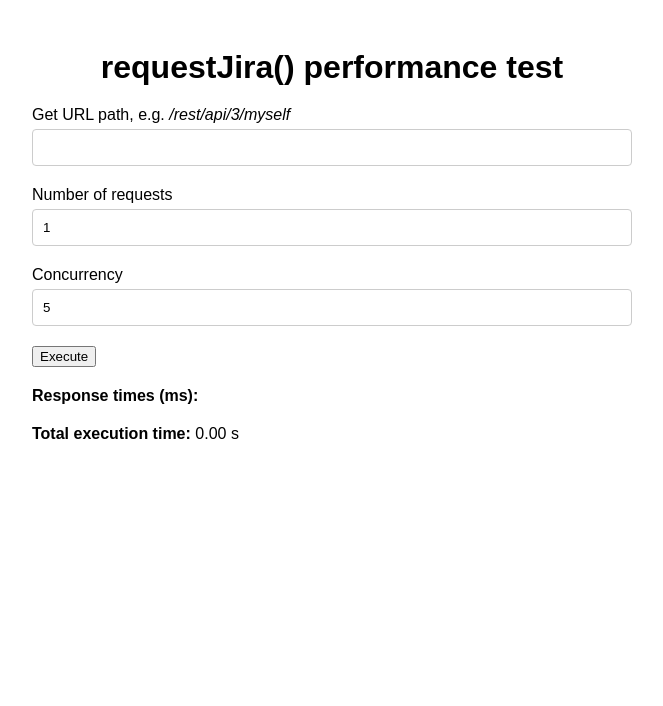
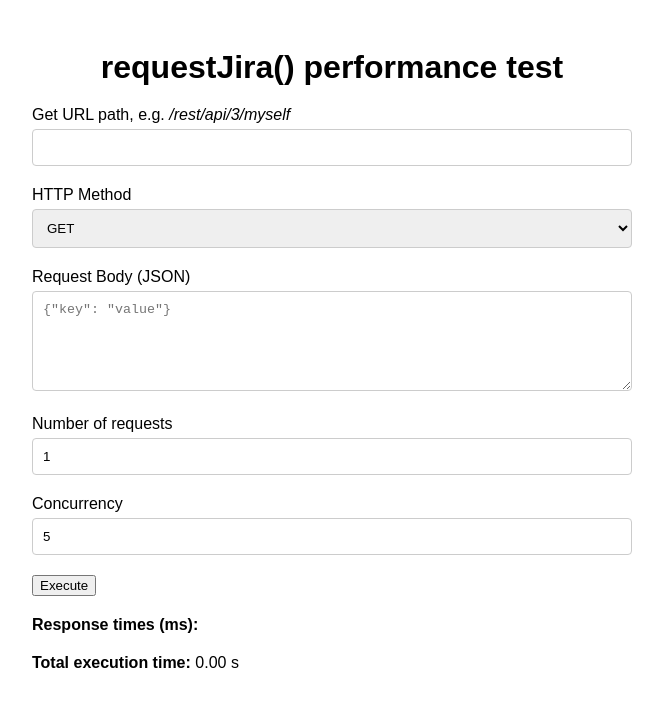
Before and after one commit to imanolov-appfire/api-perf, a React (Create React App) app in the folder static/api-perf/: page / in a window 1280 px wide. Shown: the top 706 px of the page, without its empty margins (308-971 px from the left). Built offline with nearby package versions, Linux system fonts and the light colour scheme.

Commit message:
Add method and body

```diff
--- a/static/api-perf/src/App.js
+++ b/static/api-perf/src/App.js
@@ -25,16 +25,18 @@
   marginBottom: "20px",
 };
 
-export const forgeRequest = async (url) => {
+export const forgeRequest = async ({ url, method, body }) => {
   const { requestJira } = await import("@forge/bridge");
 
   const start = performance.now();
   await requestJira(url, {
-    method: "GET",
+    method,
     headers: {
       Accept: "application/json",
       "Content-Type": "application/json",
+      "Cache-Control": "no-cache",
     },
+    body: body ? JSON.stringify(body) : undefined,
   });
   const end = performance.now();
 
@@ -43,13 +45,14 @@
   return end - start;
 };
 
-export const connectRequest = (url) =>
+export const connectRequest = ({ url, method, body }) =>
   new Promise((resolve, reject) => {
     const start = performance.now();
 
     window.AP.request(url, {
       contentType: "application/json",
-      method: "GET",
+      method,
+      data: body ? JSON.stringify(body) : undefined,
       success: () => {
         const end = performance.now();
 
@@ -63,10 +66,12 @@
     });
   });
 
-const parallelPromise = ({ executor, url, count, concurrency }) =>
-  BluebirdPromise.map(Array.from({ length: count }), () => executor(url), {
-    concurrency,
-  });
+const parallelPromise = ({ executor, url, method, body, count, concurrency }) =>
+  BluebirdPromise.map(
+    Array.from({ length: count }),
+    () => executor({ url, method, body }),
+    { concurrency }
+  );
 
 const initAlljs = () => {
   const script = document.createElement("script");
@@ -81,6 +86,8 @@
 
 const App = () => {
   const [url, setUrl] = useState("");
+  const [method, setMethod] = useState("GET");
+  const [body, setBody] = useState("");
   const [isExecuting, setIsExecuting] = useState(false);
   const [requestsCount, setRequestsCount] = useState(1);
   const [executionTime, setExecutionTime] = useState(0);
@@ -104,6 +111,8 @@
     const times = await parallelPromise({
       executor: requestHandler,
       url,
+      method,
+      body: body ? JSON.parse(body) : undefined,
       count: requestsCount,
       concurrency,
     });
@@ -134,10 +143,32 @@
         />
       </div>
       <div style={sectionStyle}>
+        <label style={labelStyle}>HTTP Method</label>
+        <select
+          onChange={(e) => setMethod(e.target.value)}
+          style={inputStyle}
+          value={method}
+        >
+          <option value="GET">GET</option>
+          <option value="POST">POST</option>
+          <option value="PUT">PUT</option>
+          <option value="DELETE">DELETE</option>
+        </select>
+      </div>
+      <div style={sectionStyle}>
+        <label style={labelStyle}>Request Body (JSON)</label>
+        <textarea
+          onChange={(e) => setBody(e.target.value)}
+          style={{ ...inputStyle, height: "100px" }}
+          placeholder='{"key": "value"}'
+        />
+      </div>
+      <div>
+        <div style={sectionStyle}>
           <label style={labelStyle}>Number of requests</label>
           <input
             type="number"
-          defaultValue={requestsCount}
+            value={requestsCount}
             min={1}
             onChange={(e) => setRequestsCount(Number(e.target.value))}
             style={inputStyle}
@@ -147,7 +178,7 @@
           <label style={labelStyle}>Concurrency</label>
           <input
             type="number"
-          defaultValue={concurrency}
+            value={concurrency}
             min={1}
             onChange={(e) => setConcurrency(Number(e.target.value))}
             style={inputStyle}
@@ -174,6 +205,7 @@
           {(executionTime / 1000).toFixed(2)} s
         </div>
       </div>
+    </div>
   );
 };
 
```
Lines whose indentation alone changed are shown as unchanged.
